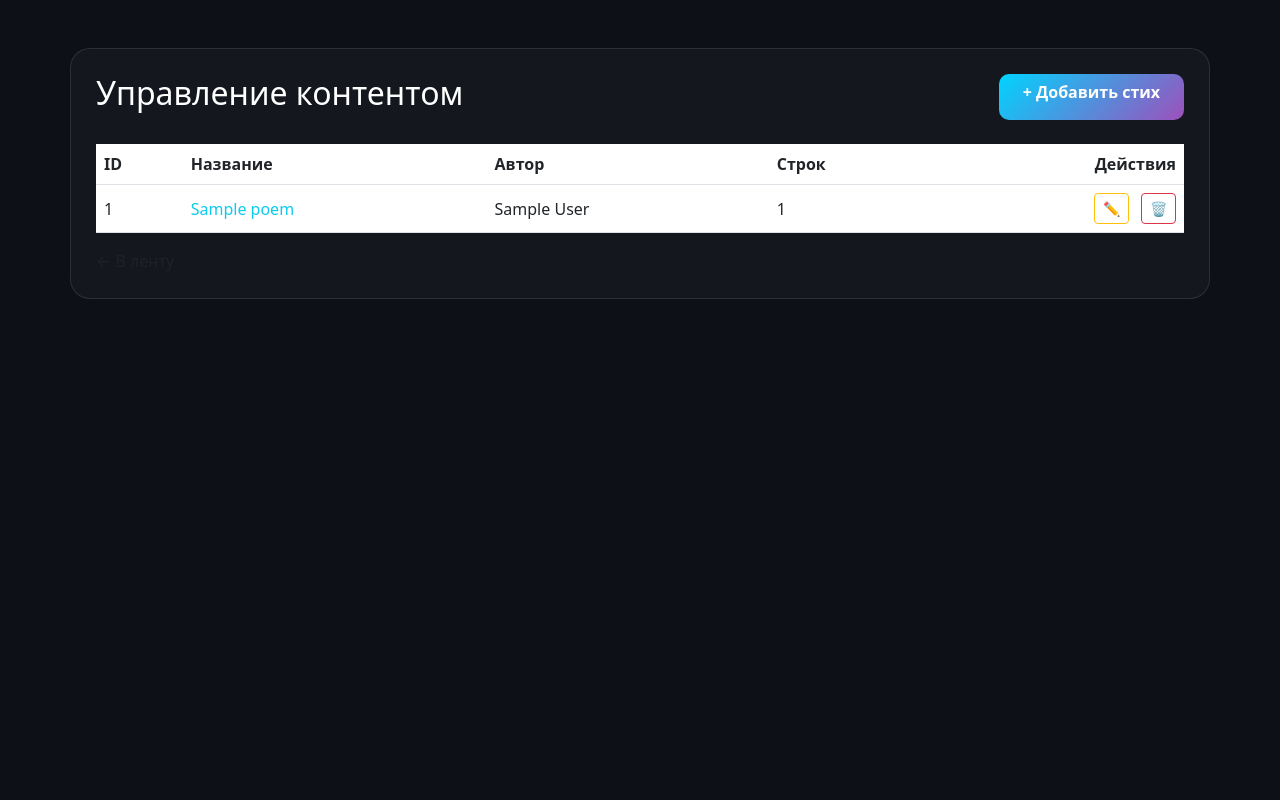
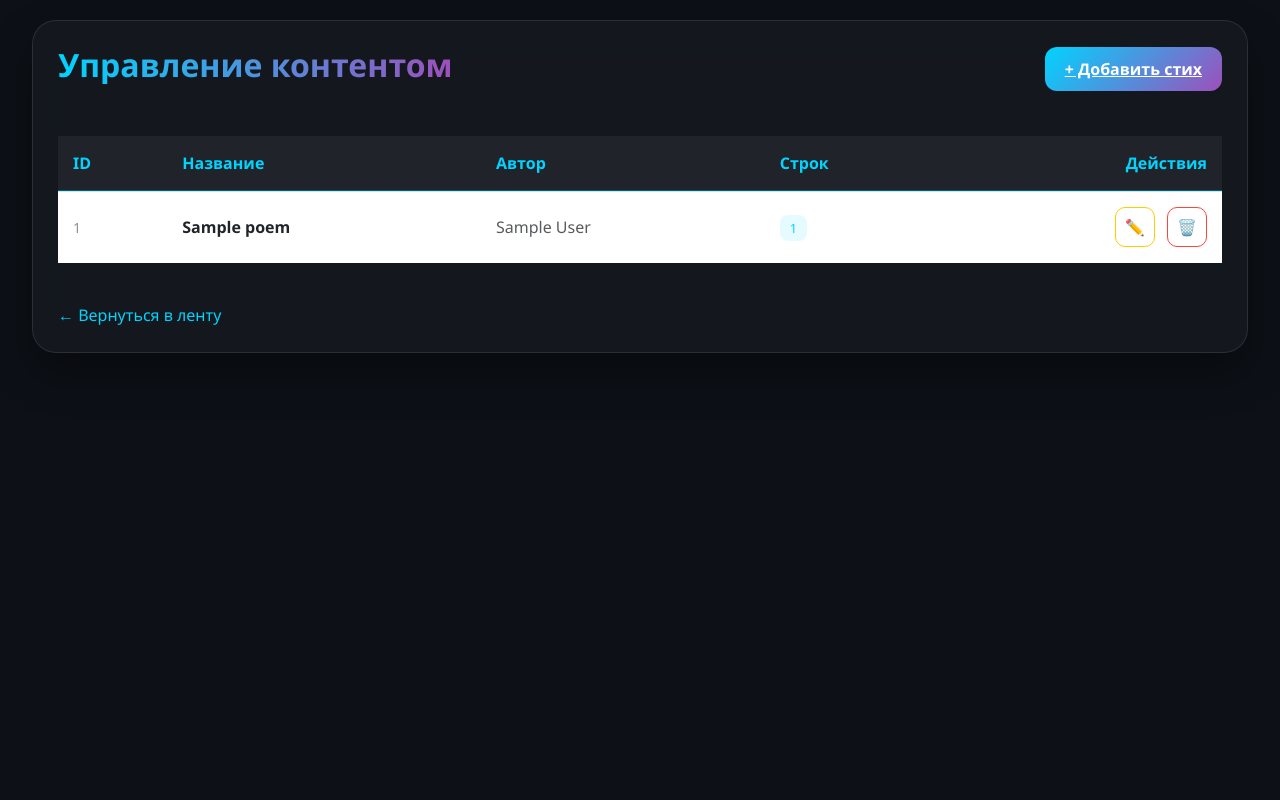
Before and after one commit to zynqff/ssalfatest, a FastAPI app: template templates/admin_panel.html in a window 1280 px wide. Run offline with FastAPI, Linux system fonts and the light colour scheme; the template is opened without the code that fills it: most values are stand-ins (such as "Sample title", 1, 10 or a date in 2020).

Commit message:
Update admin_panel.html

```diff
--- a/templates/admin_panel.html
+++ b/templates/admin_panel.html
@@ -2,21 +2,57 @@
 <html lang="ru">
 <head>
     <meta charset="UTF-8">
-    <title>Админ-панель</title>
+    <meta name="viewport" content="width=device-width, initial-scale=1.0">
+    <title>Админ-панель | Poetry AI</title>
     <link href="https://cdn.jsdelivr.net/npm/bootstrap@5.3.0/dist/css/bootstrap.min.css" rel="stylesheet">
     <style>
-        body { background: #0d1117; color: white; }
-        .glass-table { background: rgba(255, 255, 255, 0.03); border-radius: 20px; padding: 25px; border: 1px solid rgba(255,255,255,0.1); }
-        .table { color: white !important; }
-        .btn-add { background: linear-gradient(135deg, #00d4ff, #9d50bb); border: none; color: white; border-radius: 10px; font-weight: 700; }
+        :root { --accent: #00d4ff; --secondary: #9d50bb; }
+        body { background: #0d1117; color: white; font-family: 'Segoe UI', sans-serif; min-height: 100vh; padding: 20px; }
+
+        /* Стеклянный контейнер */
+        .glass-panel {
+            background: rgba(255, 255, 255, 0.03);
+            backdrop-filter: blur(20px);
+            border: 1px solid rgba(255, 255, 255, 0.1);
+            border-radius: 24px;
+            padding: 25px;
+            box-shadow: 0 20px 40px rgba(0, 0, 0, 0.4);
+        }
+
+        h2 { background: linear-gradient(to right, var(--accent), var(--secondary)); -webkit-background-clip: text; -webkit-text-fill-color: transparent; font-weight: 800; }
+
+        /* Стилизация таблицы (самое важное!) */
+        .table { color: white !important; margin-top: 20px; border-color: rgba(255, 255, 255, 0.1) !important; }
+        .table thead th {
+            background: rgba(255, 255, 255, 0.05) !important;
+            color: var(--accent) !important;
+            border-bottom: 2px solid rgba(0, 212, 255, 0.3) !important;
+            padding: 15px;
+        }
+        .table tbody td { padding: 15px; vertical-align: middle; border-bottom: 1px solid rgba(255,255,255,0.05); }
+
+        /* Кнопки */
+        .btn-add { background: linear-gradient(135deg, var(--accent), var(--secondary)); border: none; color: white; border-radius: 12px; font-weight: 700; padding: 10px 20px; transition: 0.3s; }
+        .btn-add:hover { transform: scale(1.05); box-shadow: 0 0 15px rgba(0, 212, 255, 0.4); color: white; }
+
+        .btn-action { border-radius: 10px; width: 40px; height: 40px; display: inline-flex; align-items: center; justify-content: center; text-decoration: none; transition: 0.2s; }
+        .btn-edit { border: 1px solid #ffcc00; color: #ffcc00; }
+        .btn-edit:hover { background: #ffcc00; color: #000; }
+        .btn-del { border: 1px solid #ff453a; color: #ff453a; }
+        .btn-del:hover { background: #ff453a; color: #fff; }
+
+        .line-badge { background: rgba(0, 212, 255, 0.1); color: var(--accent); padding: 4px 10px; border-radius: 8px; font-size: 0.8rem; }
     </style>
 </head>
-<body class="p-5">
-    <div class="container glass-table">
-        <div class="d-flex justify-content-between mb-4">
+<body>
+    <div class="container-fluid">
+        <div class="glass-panel">
+            <div class="d-flex justify-content-between align-items-center flex-wrap gap-3 mb-4">
                 <h2>Управление контентом</h2>
-            <a href="/poem/add" class="btn btn-add px-4">+ Добавить стих</a>
+                <a href="/poem/add" class="btn-add">+ Добавить стих</a>
             </div>
+
+            <div class="table-responsive">
                 <table class="table">
                     <thead>
                         <tr>
@@ -29,20 +65,29 @@
                     </thead>
                     <tbody>
                         {% for poem in poems %}
-                <tr class="align-middle">
-                    <td>{{ poem.id }}</td>
-                    <td class="text-info">{{ poem.title }}</td>
-                    <td>{{ poem.author }}</td>
-                    <td>{{ poem.line_count }}</td>
+                        <tr>
+                            <td><span class="opacity-50 small">{{ poem.id }}</span></td>
+                            <td class="fw-bold">{{ poem.title }}</td>
+                            <td><span class="opacity-75">{{ poem.author }}</span></td>
+                            <td><span class="line-badge">{{ poem.line_count }}</span></td>
                             <td class="text-end">
-                        <a href="/poem/edit/{{ poem.id }}" class="btn btn-sm btn-outline-warning me-2">✏️</a>
-                        <a href="/poem/delete/{{ poem.id }}" class="btn btn-sm btn-outline-danger" onclick="return confirm('Удалить?')">🗑️</a>
+                                <a href="/poem/edit/{{ poem.id }}" class="btn-action btn-edit me-2">✏️</a>
+                                <a href="/poem/delete/{{ poem.id }}" class="btn-action btn-del" onclick="return confirm('Удалить этот стих?')">🗑️</a>
                             </td>
+                        </tr>
+                        {% else %}
+                        <tr>
+                            <td colspan="5" class="text-center py-5 opacity-50">Стихов пока нет...</td>
                         </tr>
                         {% endfor %}
                     </tbody>
                 </table>
-        <a href="/" class="text-muted text-decoration-none">← В ленту</a>
+            </div>
+
+            <div class="mt-4">
+                <a href="/" class="text-decoration-none" style="color: var(--accent);">← Вернуться в ленту</a>
+            </div>
+        </div>
     </div>
 </body>
     </html>
```
Lines whose indentation alone changed are shown as unchanged.
